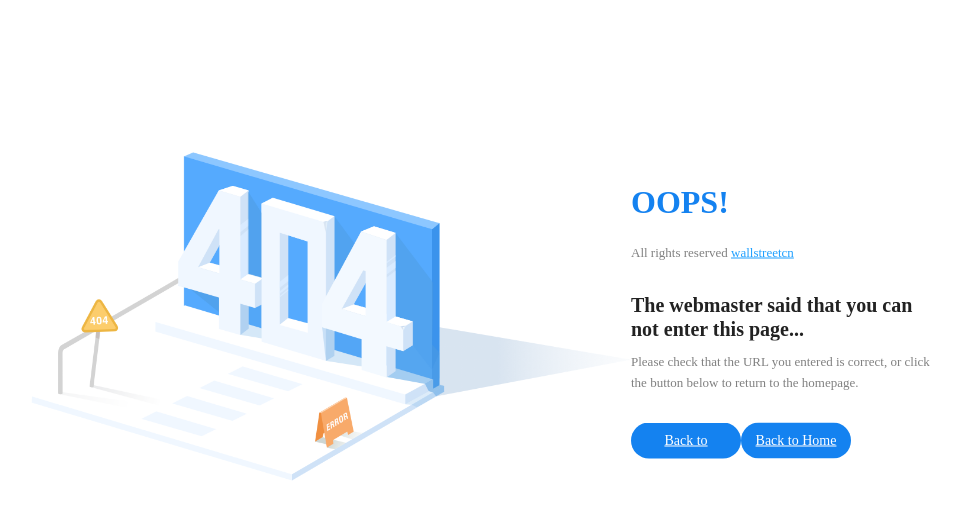
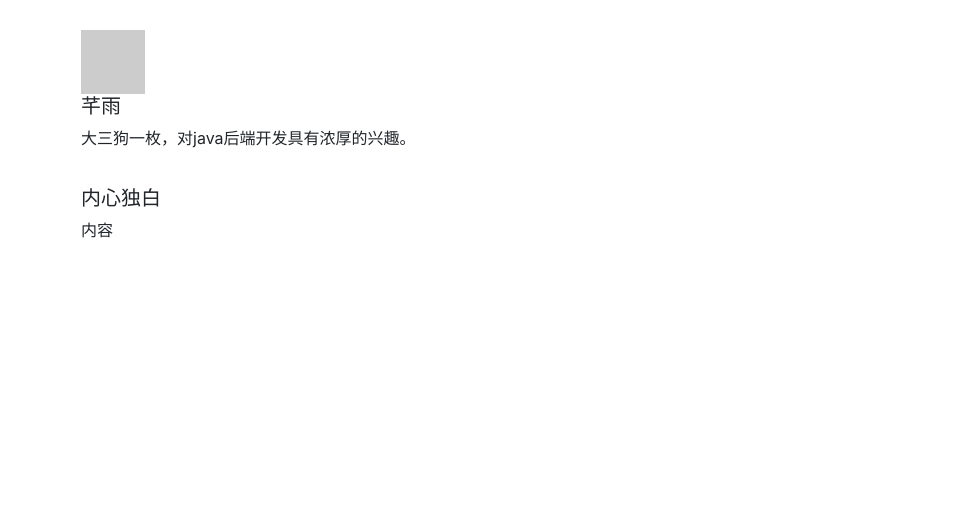
Before and after one commit to kulipaxxx/cblog-vue, a Vue app: page /aboutPage in a window 1280 px wide. Before the commit this address led to /404. Shown: the top 518 px of the page, without its empty margins (9-970 px from the left). Built offline with nearby package versions, Linux system fonts and the light colour scheme; what mavon-editor would draw is missing.

Commit message:
:art: 添加后台用户权限功能

```diff
--- a/src/adminViews/login.vue
+++ b/src/adminViews/login.vue
@@ -120,10 +120,10 @@
             setTimeout(() => {
               const _this = this;
               login(this.loginForm.username,this.loginForm.password,this.loginForm.code,this.loginForm.uuid).then(res=>{
-                // const token = res.headers['authorization']
-                // _this.$store.commit('SET_TOKEN', token)
-                // _this.$store.commit('SET_USERINFO', res.data.data)
-                // console.log("============");
+                const token = res.headers['authorization']
+                _this.$store.commit('SET_TOKEN', token)
+                _this.$store.commit('SET_USERINFO', res.data.data)
+                console.log("============");
                 console.log(res);
                 _this.$router.push("/layout")
               }).catch(e=>{
--- a/src/components/Header.vue
+++ b/src/components/Header.vue
@@ -6,7 +6,7 @@
             </el-menu-item>
             <el-menu-item index="2"><a href="/blogs" style="text-decoration: none">首页</a></el-menu-item>
             <el-menu-item index="3" v-show="hasLogin"><a href="/archivePage" style="text-decoration: none">归档</a></el-menu-item>
-            <el-menu-item index="4" v-show="hasLogin"><a href="/" style="text-decoration: none">关于</a></el-menu-item>
+            <el-menu-item index="4" v-show="hasLogin"><a href="/aboutPage" style="text-decoration: none">关于</a></el-menu-item>
             <el-menu-item index="5" style="float: right;">
                 <div v-show="!hasLogin">
                     <span><el-link href="/login" style="text-decoration: none">登录</el-link></span>
--- a/src/main.js
+++ b/src/main.js
@@ -17,7 +17,13 @@ import './styles/all.css'
 //引入markdown
 import mavonEditor from 'mavon-editor'
 import 'mavon-editor/dist/css/index.css'
+//引入bootstrap
+import BootstrapVue from 'bootstrap-vue'
 
+Vue.use(BootstrapVue)
+
+import 'bootstrap/dist/css/bootstrap.css'
+import 'bootstrap-vue/dist/bootstrap-vue.css'
 
 import "element-ui/lib/theme-chalk/index.css"
 import locale from 'element-ui/lib/locale/lang/zh-CN'
--- a/src/router/index.js
+++ b/src/router/index.js
@@ -133,6 +133,11 @@ export const routes = [
         component: archivePage
     },
     {
+        path: '/aboutPage',
+        name: 'aboutPage',
+        component: () => import('@/views/about/AboutPage'),
+    },
+    {
         path: '/blog/add', // 注意放在 path: '/blog/:blogId'之前
         name: 'BlogAdd',
         meta: {
--- /dev/null
+++ b/src/views/about/AboutPage.vue
@@ -0,0 +1,44 @@
+<template>
+    <b-container class="main">
+        <b-row>
+            <b-col cols="12" sm="12" md="12" lg="12" xl="12">
+                <b-media>
+                    <template>
+                        <b-img blank blank-color="#ccc" width="64" alt="placeholder"></b-img>
+                    </template>
+                    <h5 class="mt-0">芊雨</h5>
+                    <p>大三狗一枚，对java后端开发具有浓厚的兴趣。</p>
+                </b-media>
+            </b-col>
+            <b-col cols="12" sm="12" md="12" lg="12" xl="12">
+                <h5>内心独白</h5>
+                <p>
+                    内容
+                </p>
+            </b-col>
+        </b-row>
+    </b-container>
+</template>
+
+<script>
+    export default {
+        name: "AboutPage"
+    };
+</script>
+
+<style scoped>
+    .main {
+        margin-top: 10px;
+        padding: 20px;
+        min-height: 100%;
+        background-color: #fff;
+        /*background-image: url("@/assets/logo.gif");*/
+        background-size: cover;
+        background-repeat: no-repeat;
+    }
+    h5 {
+        margin-top: 20px;
+        text-align: left;
+        font-size: 20px;
+    }
+</style>
--- a/src/views/file/archivePage.vue
+++ b/src/views/file/archivePage.vue
@@ -10,9 +10,9 @@
                                  style="float: left;height: 100px;">
                         </div>
                         <div style="line-height: 18px;">
-                            <h4>
-                                    {{blog.title}}
-                            </h4>
+                            <router-link :to="{name: 'BlogDetail', params: {blogId: blog.id}}">
+                                {{blog.title}}
+                            </router-link>
                         </div>
 
                     </el-card>
```
